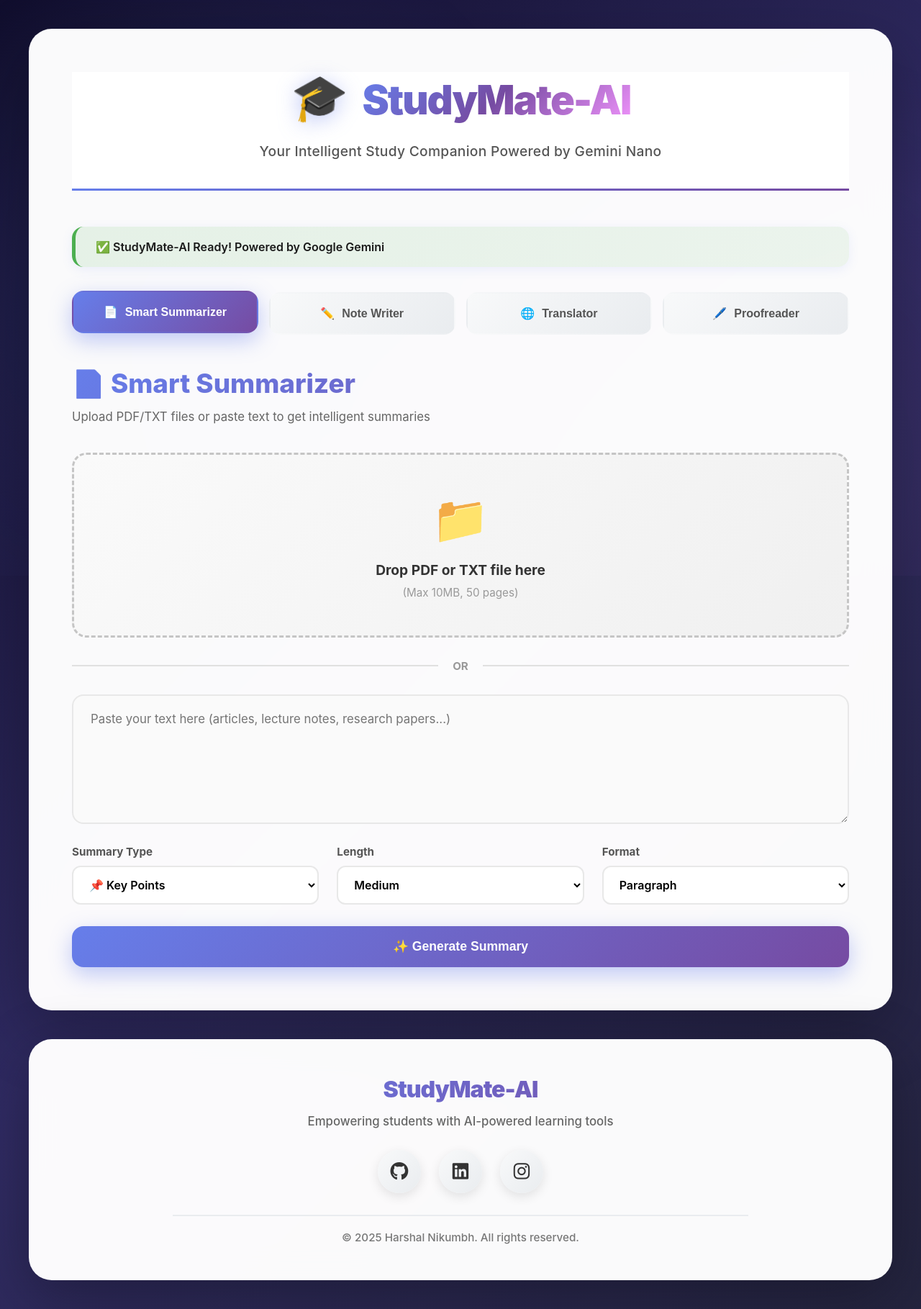
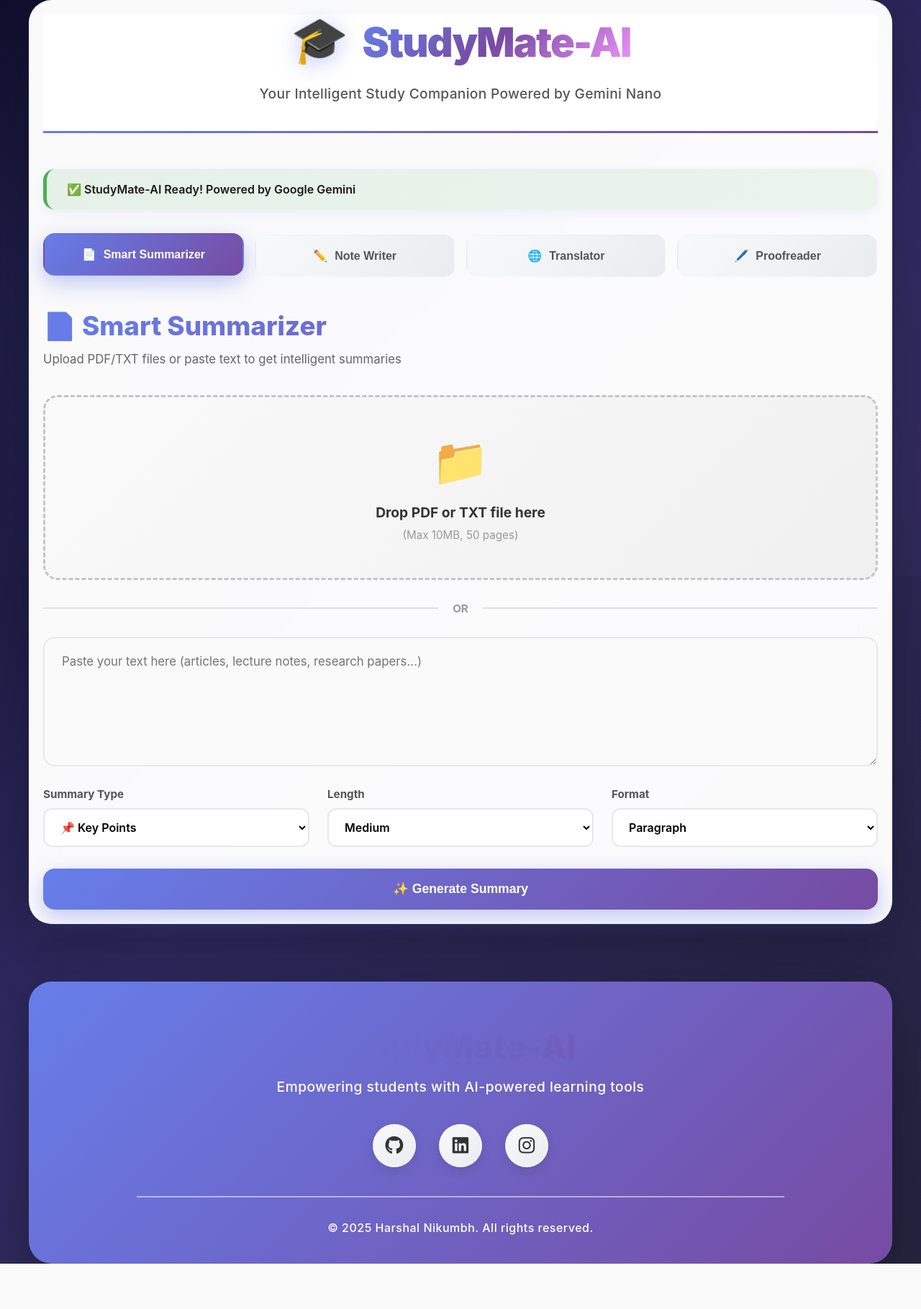
Before and after one commit to Harshalnikumbh/StudyMate-AI, a Flask app: page / in a window 1280 px wide. Shown: the whole page at 72% size. After the commit the page ends 1756 px from the top, so only its background shows below. Run offline with Flask 3, Linux system fonts and the light colour scheme; some libraries are stand-ins or nearby versions.

Commit message:
Fixed Developer's social icon

```diff
--- a/templates/index.html
+++ b/templates/index.html
@@ -5,17 +5,253 @@
     <meta name="viewport" content="width=device-width, initial-scale=1.0" />
     <title>StudyMate-AI - Chrome AI Challenge 2025</title>
 
-    <!-- Font Awesome -->
+    <!-- Font Awesome - UPDATED VERSION -->
     <link
       rel="stylesheet"
-      href="https://cdnjs.cloudflare.com/ajax/libs/font-awesome/6.6.0/css/all.min.css"
-      integrity="sha512-KNUX6JjO3ezlHtrFv1Yq6JcCJKP3SULj9c6YcZ+vvWcI4nSgHtAiI0zG0xOBF7MIg2OfZghkKlfRywZ13dC9VA=="
+      href="https://cdnjs.cloudflare.com/ajax/libs/font-awesome/6.5.1/css/all.min.css"
+      integrity="sha512-DTOQO9RWCH3ppGqcWaEA1BIZOC6xxalwEsw9c2QQeAIftl+Vegovlnee1c9QX4TctnWMn13TZye+giMm8e2LwA=="
       crossorigin="anonymous"
       referrerpolicy="no-referrer"
     />
 
     <!-- Stylesheet -->
     <link rel="stylesheet" href="/static/style.css" />
+
+    <!-- Additional CSS to ensure icons display -->
+    <style>
+      /* Base styles */
+      * {
+        box-sizing: border-box;
+      }
+
+      body {
+        margin: 0;
+        padding: 0;
+        overflow-x: hidden;
+      }
+
+      .container {
+        max-width: 1200px;
+        margin: 0 auto;
+        padding: 20px;
+      }
+
+      /* Footer styles */
+      footer {
+        background: linear-gradient(135deg, #667eea 0%, #764ba2 100%);
+        color: white;
+        padding: 4rem 2rem 2.5rem;
+        text-align: center;
+        margin-top: 5rem;
+        width: 100%;
+      }
+
+      .footer-content {
+        max-width: 900px;
+        margin: 0 auto;
+      }
+
+      .footer-title {
+        font-size: 2.8rem;
+        font-weight: 800;
+        margin-bottom: 1rem;
+        letter-spacing: 1px;
+        text-shadow: none;
+        color: #ffffff !important;
+        opacity: 1 !important;
+        filter: none !important;
+        -webkit-font-smoothing: antialiased;
+      }
+
+      .footer-description {
+        font-size: 1.2rem;
+        margin-bottom: 2.5rem;
+        opacity: 1 !important;
+        font-weight: 500;
+        letter-spacing: 0.5px;
+        color: #ffffff !important;
+        filter: none !important;
+        -webkit-font-smoothing: antialiased;
+      }
+
+      .footer-socials {
+        display: flex;
+        justify-content: center;
+        gap: 2rem;
+        margin-bottom: 2.5rem;
+        flex-wrap: wrap;
+      }
+
+      .social-link {
+        display: inline-flex;
+        align-items: center;
+        justify-content: center;
+        width: 60px;
+        height: 60px;
+        background: rgba(255, 255, 255, 0.15);
+        border-radius: 50% !important;
+        color: white;
+        font-size: 1.7rem;
+        text-decoration: none;
+        transition: all 0.4s cubic-bezier(0.175, 0.885, 0.32, 1.275);
+        backdrop-filter: blur(10px);
+        border: 2px solid rgba(255, 255, 255, 0.3);
+        overflow: hidden;
+      }
+
+      .social-link:hover {
+        background: rgba(255, 255, 255, 0.25);
+        transform: translateY(-8px) scale(1.15);
+        box-shadow: 0 15px 35px rgba(0, 0, 0, 0.3);
+        border-color: rgba(255, 255, 255, 0.5);
+        border-radius: 50% !important;
+      }
+
+      .social-link i {
+        display: flex;
+        align-items: center;
+        justify-content: center;
+        line-height: 1;
+      }
+
+      .footer-copyright {
+        font-size: 1rem;
+        opacity: 1 !important;
+        margin-top: 2.5rem;
+        padding-top: 2rem;
+        border-top: 2px solid rgba(255, 255, 255, 0.5);
+        font-weight: 500;
+        letter-spacing: 0.5px;
+        color: #ffffff !important;
+        filter: none !important;
+        -webkit-font-smoothing: antialiased;
+      }
+
+      /* Mobile Responsive Styles */
+      @media (max-width: 768px) {
+        .container {
+          padding: 15px;
+        }
+
+        footer {
+          padding: 3rem 1.5rem 2rem;
+          margin-top: 3rem;
+        }
+
+        .footer-title {
+          font-size: 1.8rem;
+        }
+
+        .footer-description {
+          font-size: 1rem;
+          margin-bottom: 2rem;
+        }
+
+        .footer-socials {
+          gap: 1.5rem;
+        }
+
+        .social-link {
+          width: 50px;
+          height: 50px;
+          font-size: 1.4rem;
+        }
+
+        .footer-copyright {
+          font-size: 0.9rem;
+        }
+
+        /* Tab adjustments */
+        .tabs {
+          flex-wrap: wrap;
+          gap: 10px;
+        }
+
+        .tab {
+          flex: 1 1 calc(50% - 10px);
+          min-width: 140px;
+          padding: 12px 8px;
+          font-size: 0.85rem;
+        }
+
+        /* Input and textarea adjustments */
+        textarea,
+        input[type="text"] {
+          font-size: 16px !important; /* Prevent zoom on iOS */
+          width: 100%;
+        }
+
+        /* Options grid */
+        .options-grid {
+          grid-template-columns: 1fr;
+          gap: 15px;
+        }
+
+        /* Buttons */
+        .btn {
+          width: 100%;
+          font-size: 1rem;
+          padding: 14px 20px;
+        }
+
+        /* Header */
+        header h1 {
+          font-size: 1.8rem;
+        }
+
+        header .subtitle {
+          font-size: 0.9rem;
+        }
+
+        /* Upload area */
+        .upload-area {
+          padding: 30px 20px;
+        }
+
+        .upload-icon {
+          font-size: 3rem;
+        }
+
+        /* Output sections */
+        .output {
+          font-size: 0.95rem;
+          padding: 15px;
+        }
+      }
+
+      @media (max-width: 480px) {
+        .container {
+          padding: 10px;
+        }
+
+        .footer-title {
+          font-size: 1.5rem;
+        }
+
+        .footer-description {
+          font-size: 0.9rem;
+        }
+
+        .social-link {
+          width: 45px;
+          height: 45px;
+          font-size: 1.2rem;
+        }
+
+        .tab {
+          flex: 1 1 100%;
+          font-size: 0.9rem;
+        }
+
+        header h1 {
+          font-size: 1.5rem;
+        }
+
+        .feature-header h2 {
+          font-size: 1.4rem;
+        }
+      }
+    </style>
   </head>
   <body>
     <div class="container">
```
